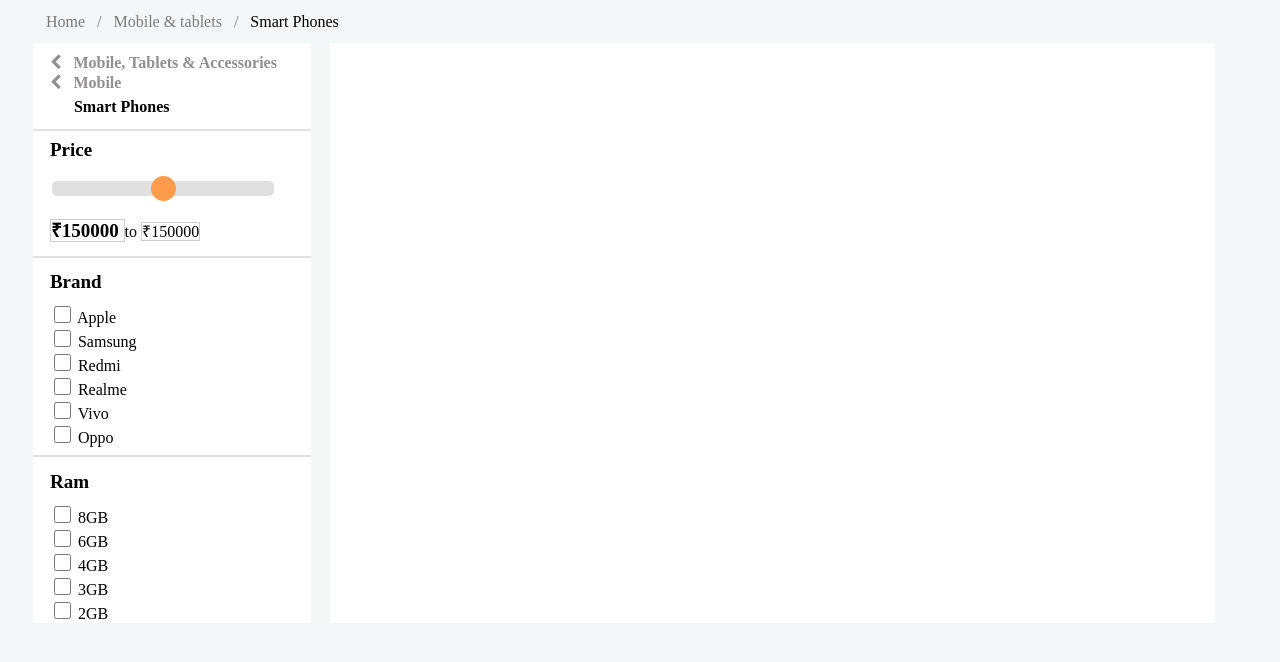
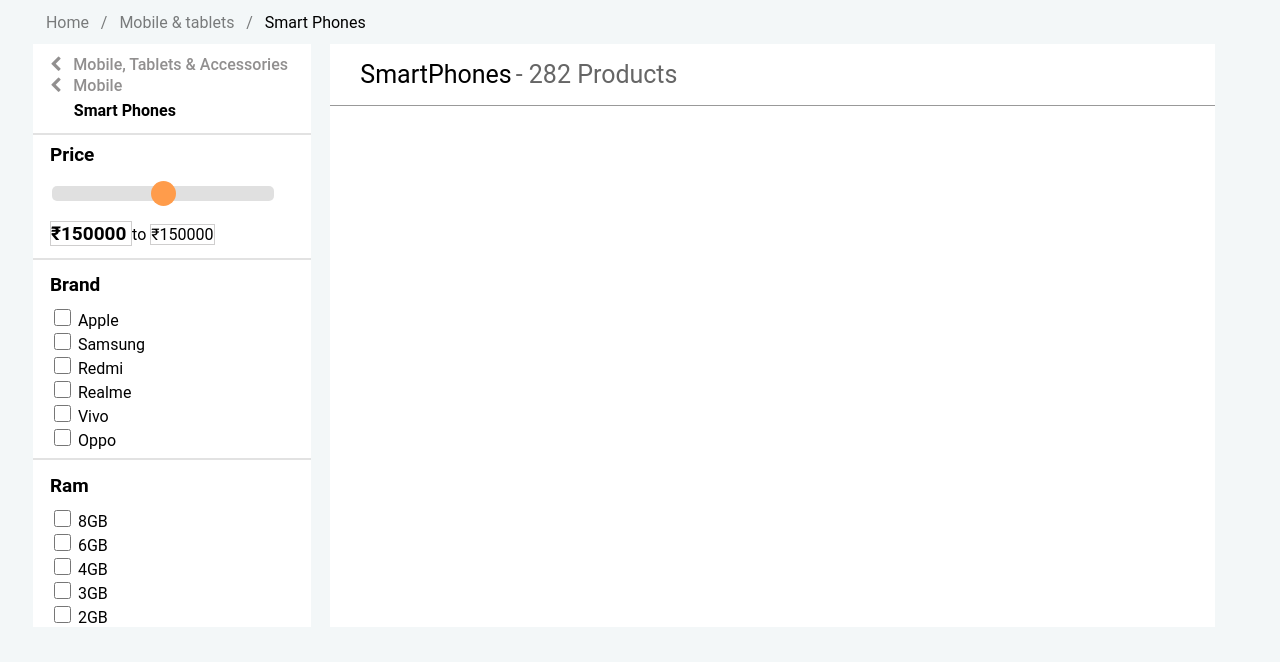
Before and after one commit to sinab06/PayTM-Mall-Clone, a plain HTML site: page frontend/html/product.html in a window 1280 px wide. Drawn offline with Linux system fonts and the light colour scheme; no server answers.

Commit message:
some css added at product page

```diff
--- a/frontend/css/product.css
+++ b/frontend/css/product.css
@@ -1,5 +1,6 @@
 body{
     background-color: #f3f7f8;
+    font-family: Roboto,-apple-system,BlinkMacSystemFont,Helvetica Neue,Segoe UI,sans-serif;
    }
 
     #container{
@@ -265,3 +266,21 @@
         font-size: 12px;
         color: #666;
     }
+
+    .smartphones_span {
+        font-size: 25px;
+        font-weight: 400;
+        margin-left: 30px;
+    }
+
+    .product_two {
+        color: #666;
+        font-size: 25px;
+    }
+
+    .top_smartphones {
+        display: grid;
+        grid-template-columns: 40% 40%;
+        grid-gap: 5%;
+        border-bottom: 0.5px solid #999;
+    }
--- a/frontend/html/product.html
+++ b/frontend/html/product.html
@@ -129,6 +129,14 @@
 
             <div id="container_right">
 
+                <div class="top_smartphones">
+                    <p> <span class="smartphones_span">SmartPhones</span> <span class="product_two">- 282 Products</span> </p>
+
+                    <div>
+
+                    </div>
+                </div>
+
                 <div id="mainContainer"></div>
 
             </div>
@@ -153,7 +161,7 @@
         try {
             let response = await fetch("http://www.localhost:1234/product");
             let res = await response.json();
-            // appendProduct(res)
+            appendProduct(res)
             data = res;
             console.log(res);
         }
@@ -235,7 +243,7 @@
 
      //Sorting products from low to high
      let sortLowToHigh = () => {
-
+        container.innerHTML = null;
 
         let product = data;
 
@@ -248,12 +256,18 @@
 
     setTimeout(sortLowToHigh,1000)
 
+
     //Sorting products from High to Low
     function sortHighToLow(){
+
+        container.innerHTML = null;
+        let product = data;
       product.sort(function(a,b){
-          return b.Price - a.Price;
+          return b.price1 - a.price1;
       });
-      getData();
+      appendProduct(product)
     }
 
+    setTimeout(sortHighToLow, 3000)
+
 </script>
```
